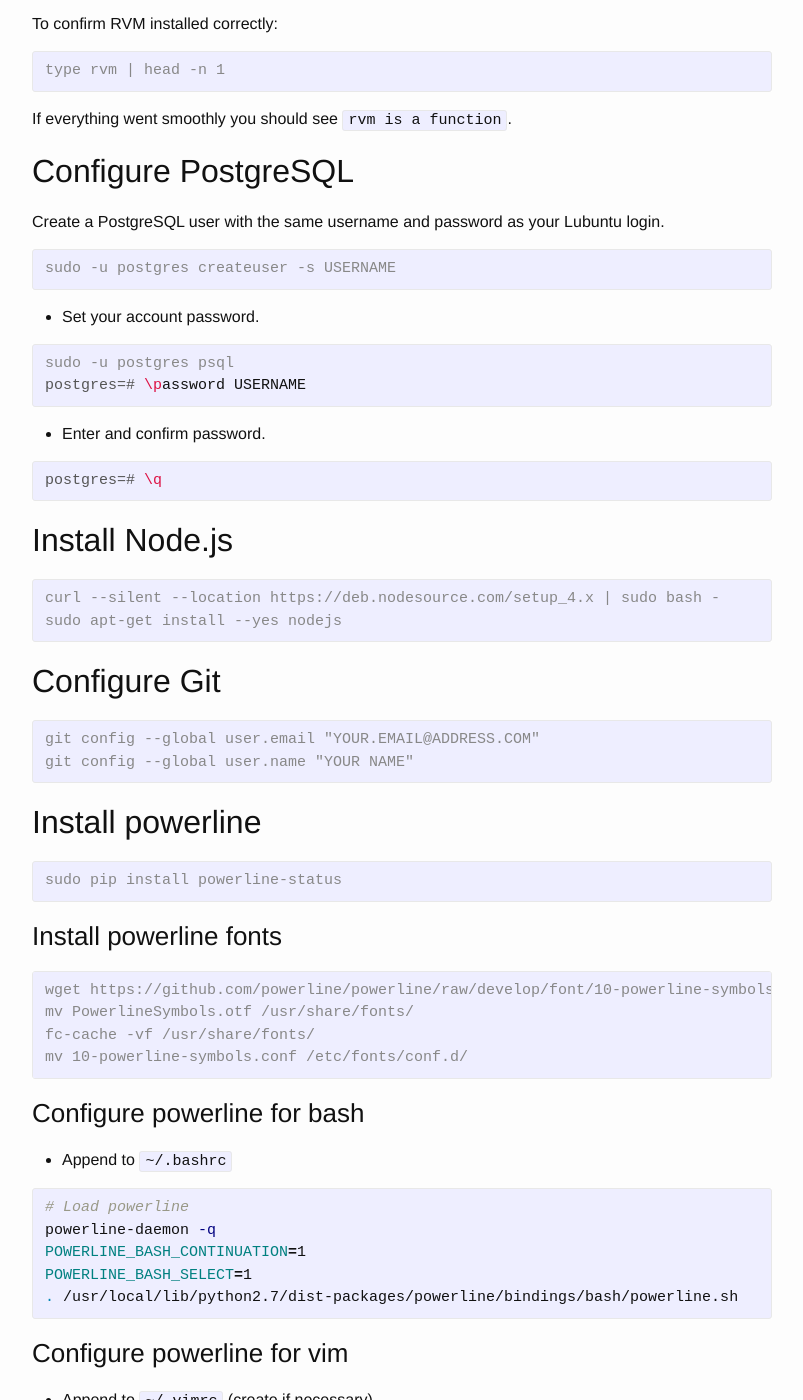
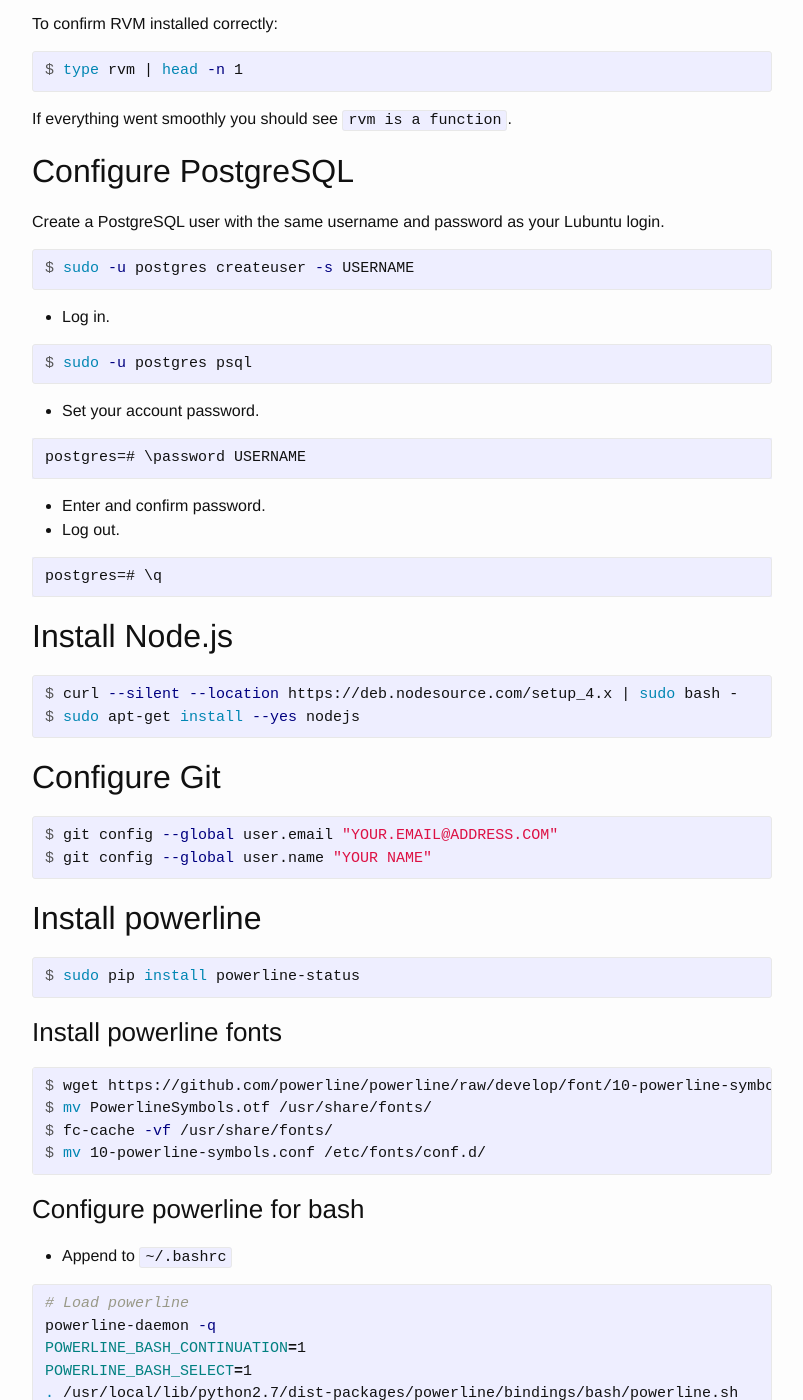
Before and after one commit to drzel/blog, a Jekyll site: the page built from _posts/2015-10-30-open-source-ruby-on-rails-development-environment-for-lubuntu-15.10-as-a-guest-in-virtualbox-5.0.8-with-vim-tmux-and-powerline.md, in a window 1280 px wide and 1400 px high, scrolled down 1625 px. Shown: the whole window, without its empty margins (238-1041 px from the left). Built offline with Jekyll 4.4.1, drawn with Linux system fonts in a browser that asks for light colours; some of the changed text lies outside the part shown.

Commit message:
minor fixes to syntax highlighting

```diff
--- a/_posts/2015-10-30-open-source-ruby-on-rails-development-environment-for-lubuntu-15.10-as-a-guest-in-virtualbox-5.0.8-with-vim-tmux-and-powerline.md
+++ b/_posts/2015-10-30-open-source-ruby-on-rails-development-environment-for-lubuntu-15.10-as-a-guest-in-virtualbox-5.0.8-with-vim-tmux-and-powerline.md
@@ -19,7 +19,7 @@ title: Open source Ruby on Rails development environment for Lubuntu 15.10 as a
 * Launch LXTerminal (Ctrl-Alt-t).
 
 {% highlight console %}
-sudo /media/drzel/VBOXADDITIONS_5.0.8_103449/./VBoxLinuxAdditions.run
+$ sudo /media/drzel/VBOXADDITIONS_5.0.8_103449/./VBoxLinuxAdditions.run
 {% endhighlight %}
 
 Note: Your VBOXADDITIONS may be a later version.
@@ -30,12 +30,12 @@ Note: Your VBOXADDITIONS may be a later version.
 ## Install packages
 * Launch LXTerminal.
 {% highlight console %}
-sudo apt-get install build-essential curl git cmake postgresql postgresql-contrib libpq-dev python-dev python-pip python3-dev python3-pip vim tmux gnome-terminal
+$ sudo apt-get install build-essential curl git cmake postgresql postgresql-contrib libpq-dev python-dev python-pip python3-dev python3-pip vim tmux gnome-terminal
 {% endhighlight %}
 
 ## Make gnome-terminal default terminal emulator
 {% highlight console %}
-sudo update-alternatives --config x-terminal-emulator
+$ sudo update-alternatives --config x-terminal-emulator
 {% endhighlight %}
 
 * Select `gnome-terminal.wrapper`.
@@ -50,8 +50,8 @@ sudo update-alternatives --config x-terminal-emulator
 Note: If you are not using gnome-terminal check the [RVM integration docs](https://rvm.io/integration) for the correct settings for your terminal emulator.
 
 {% highlight console %}
-gpg --keyserver hkp://keys.gnupg.net --recv-keys 409B6B1796C275462A1703113804BB82D39DC0E3
-\curl -sSL https://get.rvm.io | bash -s stable --rails
+$ gpg --keyserver hkp://keys.gnupg.net --recv-keys 409B6B1796C275462A1703113804BB82D39DC0E3
+$ \curl -sSL https://get.rvm.io | bash -s stable --rails
 {% endhighlight %}
 
 This will take a while. Once finished:
@@ -61,7 +61,7 @@ This will take a while. Once finished:
 To confirm RVM installed correctly:
 
 {% highlight console %}
-type rvm | head -n 1
+$ type rvm | head -n 1
 {% endhighlight %}
 
 If everything went smoothly you should see `rvm is a function`.
@@ -70,46 +70,52 @@ If everything went smoothly you should see `rvm is a function`.
 Create a PostgreSQL user with the same username and password as your Lubuntu login.
 
 {% highlight console %}
-sudo -u postgres createuser -s USERNAME
+$ sudo -u postgres createuser -s USERNAME
+{% endhighlight %}
+
+* Log in.
+
+{% highlight console %}
+$ sudo -u postgres psql
 {% endhighlight %}
 
 * Set your account password.
 
-{% highlight console %}
-sudo -u postgres psql
+~~~
 postgres=# \password USERNAME
-{% endhighlight %}
+~~~
 
 * Enter and confirm password.
+* Log out.
 
-{% highlight console %}
+~~~
 postgres=# \q
-{% endhighlight %}
+~~~
 
 
 ## Install Node.js
 {% highlight console %}
-curl --silent --location https://deb.nodesource.com/setup_4.x | sudo bash -
-sudo apt-get install --yes nodejs
+$ curl --silent --location https://deb.nodesource.com/setup_4.x | sudo bash -
+$ sudo apt-get install --yes nodejs
 {% endhighlight %}
 
 ## Configure Git
 {% highlight console %}
-git config --global user.email "YOUR.EMAIL@ADDRESS.COM"
-git config --global user.name "YOUR NAME"
+$ git config --global user.email "YOUR.EMAIL@ADDRESS.COM"
+$ git config --global user.name "YOUR NAME"
 {% endhighlight %}
 
 ## Install powerline
 {% highlight console %}
-sudo pip install powerline-status
+$ sudo pip install powerline-status
 {% endhighlight %}
 
 ### Install powerline fonts
 {% highlight console %}
-wget https://github.com/powerline/powerline/raw/develop/font/10-powerline-symbols.conf
-mv PowerlineSymbols.otf /usr/share/fonts/
-fc-cache -vf /usr/share/fonts/
-mv 10-powerline-symbols.conf /etc/fonts/conf.d/
+$ wget https://github.com/powerline/powerline/raw/develop/font/10-powerline-symbols.conf
+$ mv PowerlineSymbols.otf /usr/share/fonts/
+$ fc-cache -vf /usr/share/fonts/
+$ mv 10-powerline-symbols.conf /etc/fonts/conf.d/
 {% endhighlight %}
 
 ### Configure powerline for bash
@@ -153,13 +159,13 @@ set -sg escape-time 0
 
 ## Confirm working
 {% highlight console %}
-rails new temp-rails-project
-cd temp-rails-project
-rails s
+$ rails new temp-rails-project
+$ cd temp-rails-project
+$ rails s
 {% endhighlight %}
 
 Then point your browser to `localhost:3000`. If you see the Rails 'Welcome aboard' site you're good to go. When you're done you can remove the temp-rails-project folder.
 
 {% highlight console %}
-rm -rf temp-rails-project
+$ rm -rf temp-rails-project
 {% endhighlight %}
```
